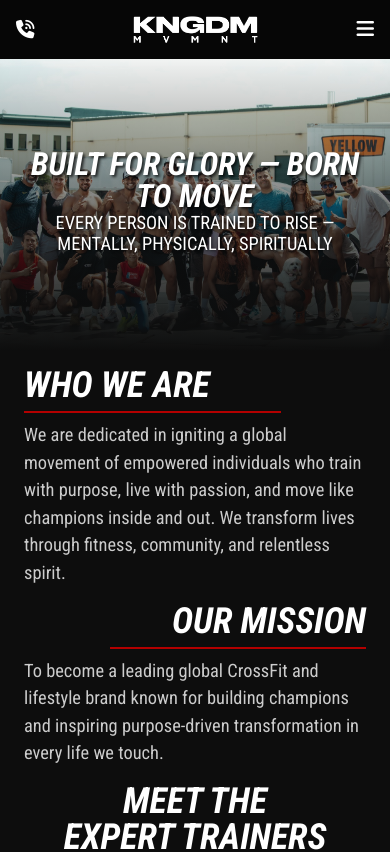
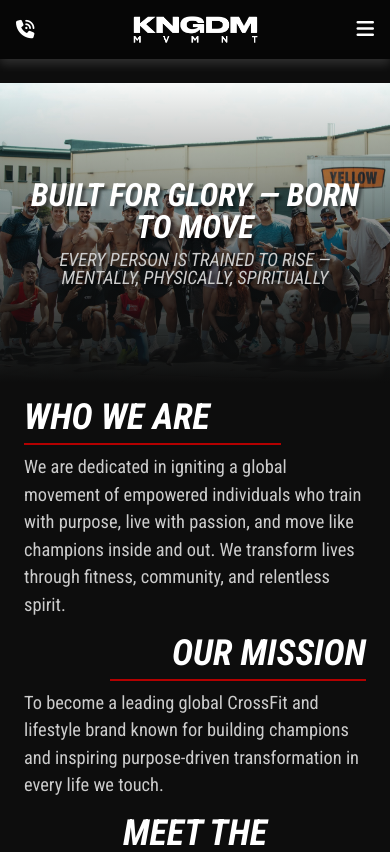
Before and after one commit to gilmerperez/kingdom-movement, a React (Vite) app: page / in a window 390 px wide. Shown: the top 852 px of the page. Built offline with nearby package versions, Linux system fonts and the light colour scheme.

Commit message:
Fixed banner and made it more responsive, and now it can be placed outside of main

```diff
--- a/src/components/Banner/Banner.jsx
+++ b/src/components/Banner/Banner.jsx
@@ -3,16 +3,16 @@ import styles from "./Banner.module.css";
 function Banner({ imageSrc, text, secondaryText }) {
   return (
     <>
-      <div className={styles.bannerContainer}>
+      <section className={styles.bannerContainer}>
         <div className={styles.bannerImageContainer}>
           <img src={imageSrc} alt="Banner image" />
           <div className={styles.gradientOverlay}></div>
         </div>
         <div className={styles.bannerContent}>
-          <h2 className={styles.bannerText}>{text}</h2>
-          {secondaryText && <p className={styles.bannerSecondaryText}>{secondaryText}</p>}
+          <h1 className={styles.bannerText}>{text}</h1>
+          {secondaryText && <h2 className={styles.bannerSecondaryText}>{secondaryText}</h2>}
         </div>
-      </div>
+      </section>
     </>
   );
 }
--- a/src/components/Banner/Banner.module.css
+++ b/src/components/Banner/Banner.module.css
@@ -2,11 +2,10 @@
   width: 100vw;
   height: 450px;
   display: flex;
-  margin-top: -2rem;
   position: relative;
   align-items: center;
+  transition: 0.3s ease;
   justify-content: center;
-  transition: 0.3s ease-in;
 }
 
 .bannerImageContainer {
@@ -32,49 +31,42 @@
   width: 100%;
   height: 100%;
   position: absolute;
-  background: linear-gradient(to top, hsla(0, 0%, 5%), hsl(0, 0%, 0%, 0));
+  background: linear-gradient(to top, hsl(0, 0%, 5%), hsl(0, 0%, 0%, 0));
 }
 
 .bannerContent {
   z-index: 3;
   width: 100%;
   padding: 2rem;
-  max-width: 1200px;
   position: relative;
   text-align: center;
 }
 
 .bannerText {
-  font-size: 3.5rem;
-  transition: 0.3s ease-in;
+  font-size: 4rem;
+  font-weight: 700;
+  transition: 0.3s ease;
+  margin-bottom: 0.5rem;
   color: hsl(0, 0%, 100%);
-  text-shadow: 2px 2px 3px hsla(0, 0%, 0%, 0.75);
+  text-shadow: var(--shadow-small);
 }
 
 .bannerSecondaryText {
   font-size: 2rem;
-  transition: 0.3s ease-in;
-  color: hsl(0, 0%, 100%);
-  text-shadow: 1px 1px 3px hsla(0, 0%, 0%, 0.75);
+  font-weight: 400;
+  transition: 0.3s ease;
+  color: hsl(0, 0%, 80%);
+  text-shadow: var(--shadow-small);
 }
 
-/* Responsive aspect ratios */
-@media (max-width: 768px) {
+/* Desktop responsiveness */
+@media (max-width: 1200px) {
   .bannerContainer {
-    height: 350px;
+    height: 400px;
   }
-}
 
-@media (max-width: 480px) {
-  .bannerContainer {
-    height: 300px;
-  }
-}
-
-/* Responsive text sizing */
-@media (max-width: 1200px) {
   .bannerText {
-    font-size: 3.25rem;
+    font-size: 3.5rem;
   }
 
   .bannerSecondaryText {
@@ -82,9 +74,14 @@
   }
 }
 
-@media (max-width: 900px) {
+/* Desktop responsiveness */
+@media (max-width: 925px) {
+  .bannerContainer {
+    height: 375px;
+  }
+
   .bannerText {
-    font-size: 2.75rem;
+    font-size: 3rem;
   }
 
   .bannerSecondaryText {
@@ -92,7 +89,16 @@
   }
 }
 
+/* Tablet responsiveness */
 @media (max-width: 768px) {
+  .bannerContainer {
+    height: 350px;
+  }
+
+  .bannerContent {
+    padding: 1.75rem;
+  }
+
   .bannerText {
     font-size: 2.5rem;
   }
@@ -102,7 +108,16 @@
   }
 }
 
+/* Mobile responsiveness */
 @media (max-width: 480px) {
+  .bannerContainer {
+    height: 300px;
+  }
+
+  .bannerContent {
+    padding: 1.5rem;
+  }
+
   .bannerText {
     font-size: 2rem;
   }
@@ -110,8 +125,4 @@
   .bannerSecondaryText {
     font-size: 1.15rem;
   }
-
-  .bannerContent {
-    padding: 1rem;
-  }
 }
--- a/src/pages/Membership/Membership.jsx
+++ b/src/pages/Membership/Membership.jsx
@@ -59,15 +59,15 @@ function Membership() {
 
   return (
     <>
+      {/* Banner */}
+      <Banner
+        imageSrc="/images/home2.jpg"
+        text="TRAIN HARD. LIVE BOLD. MOVE WITH PURPOSE"
+        secondaryText="EVERY MOVEMENT HAS MEANING. WE TRAIN WITH DEEPER PURPOSE, FOR MORE THAN JUST PHYSICAL GAINS"
+      />
+
       <main>
         <div className={styles.membershipContainer}>
-          {/* Banner */}
-          <Banner
-            imageSrc="/images/home2.jpg"
-            text="TRAIN HARD. LIVE BOLD. MOVE WITH PURPOSE"
-            secondaryText="EVERY MOVEMENT HAS MEANING. WE TRAIN WITH DEEPER PURPOSE, FOR MORE THAN JUST PHYSICAL GAINS"
-          />
-
           {/* Introduction */}
           <section className={styles.membershipIntroduction}>
             {/* Title */}
```
